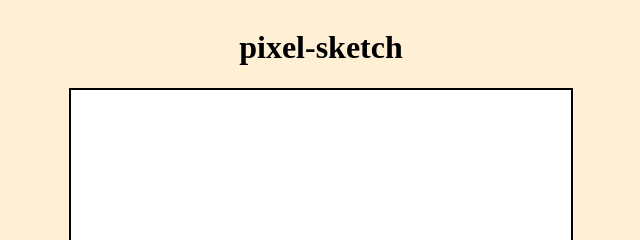
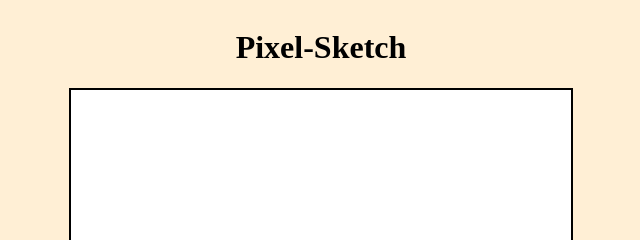
Before and after one commit to brandonngithub/etch-a-sketch, a plain HTML site: page index.html in a window 1280 px wide. Shown: the top 240 px of the page, 319-959 px from the left. Drawn offline with Linux system fonts and the light colour scheme.

Commit message:
Update index.html

```diff
--- a/index.html
+++ b/index.html
@@ -7,7 +7,7 @@
     <title>pixel-sketch</title>
 </head>
 <body>
-    <h1>pixel-sketch</h1>
+    <h1>Pixel-Sketch</h1>
     <div id="container"></div>
     <div id="buttons">
         <div id="colors">
```
